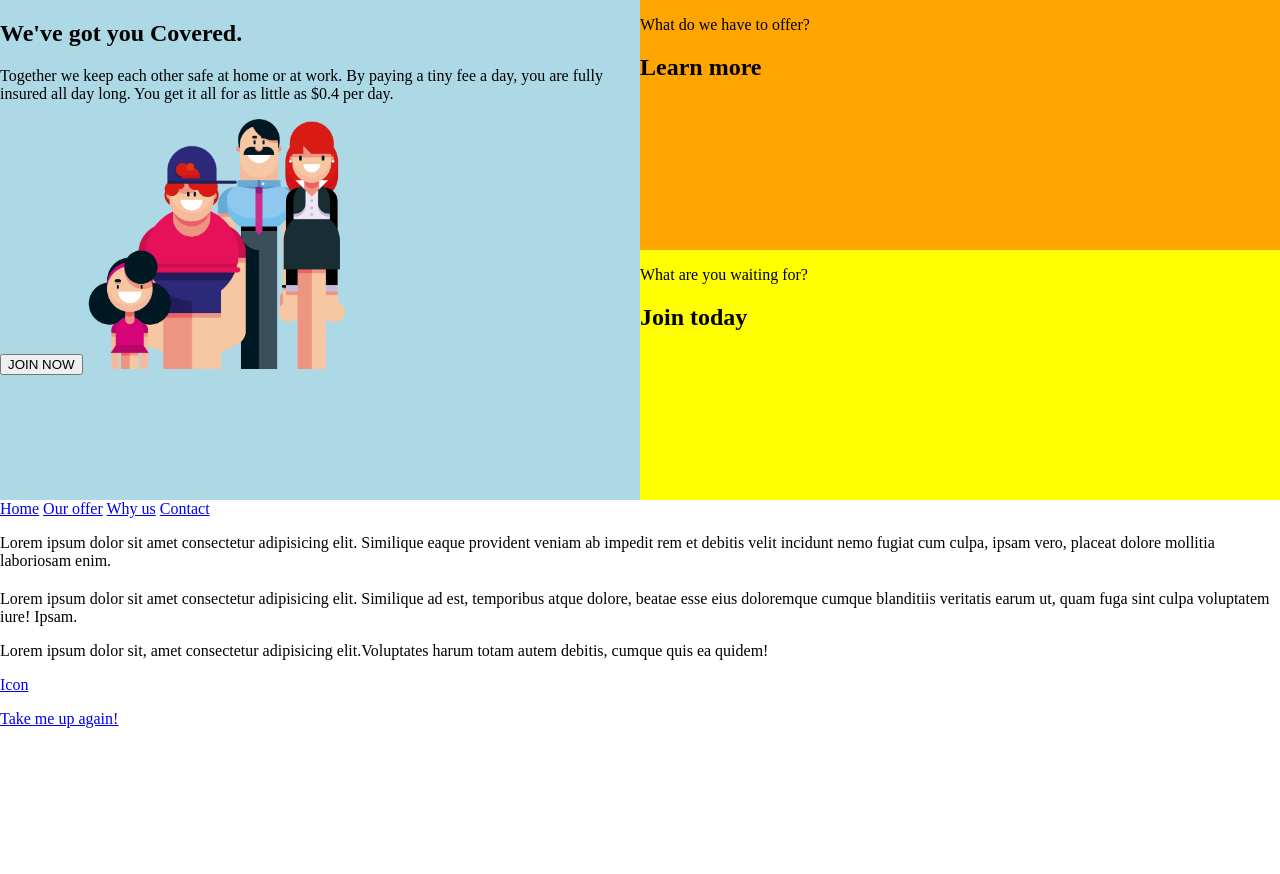
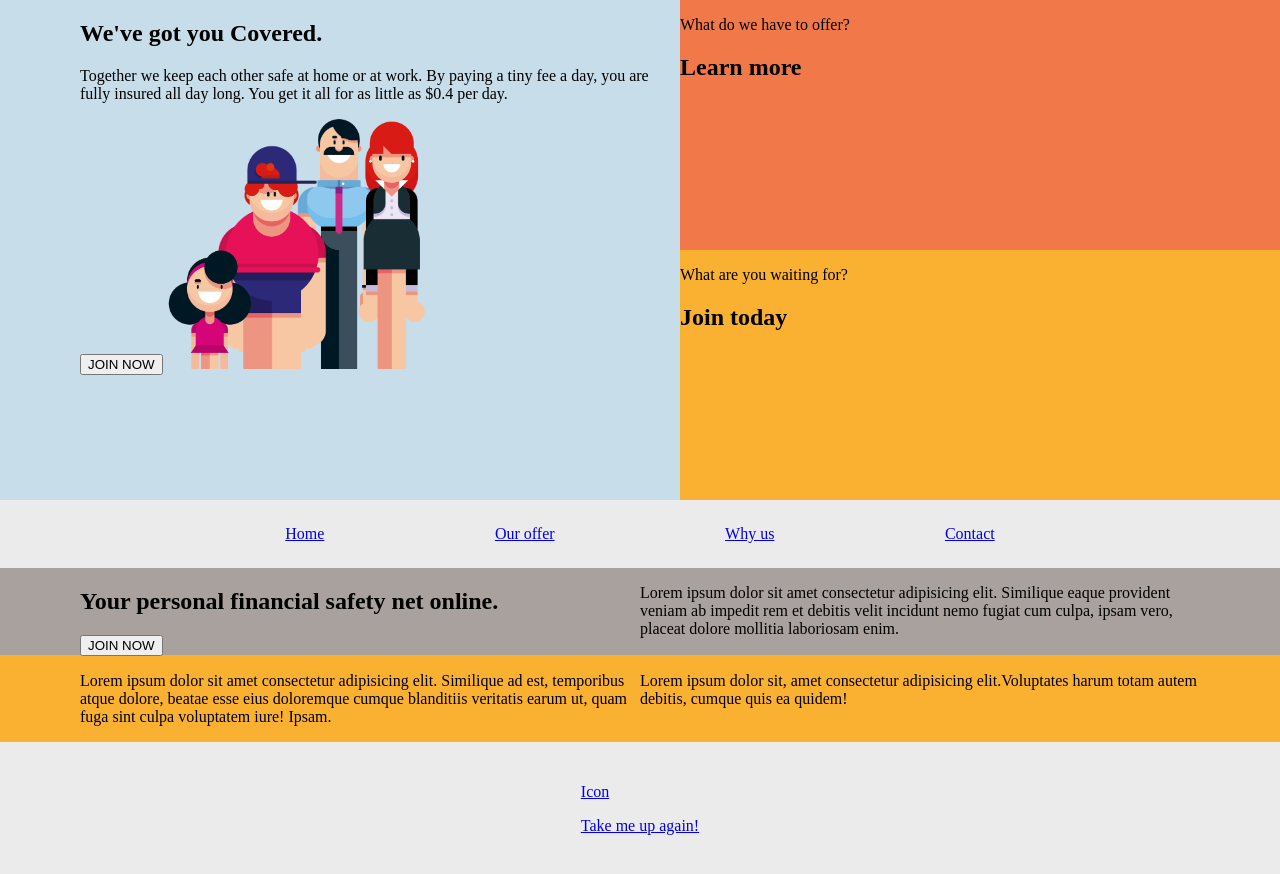
Before and after one commit to iths-janna-dahlberg/projekt-1-insurance-master, a plain HTML site: page index.html in a window 1280 px wide. Before the commit the page ends 800 px from the top, so only its background shows below. Drawn offline with Linux system fonts and the light colour scheme.

Commit message:
more css
more css  + a little more html
still building...

```diff
--- a/css/style.css
+++ b/css/style.css
@@ -8,18 +8,18 @@ body {
 
 header {
     height: 500px;
-    background-color: lightblue;
+    background-color: #c7ddea;
     display: grid;
     grid-template-columns: 1fr 1fr;
     grid-template-rows: 1fr 1fr;
     grid-template-areas:
     "blue1 orange2"
     "blue1 yellow3";
+    padding: 0px 0px 0px 80px;
 }
 
 .item1 {
     grid-area:blue1;
-
 }
 
 .item1 img {
@@ -29,10 +29,38 @@ header {
 
 .item2 {
     grid-area: orange2;
-    background-color: orange;
+    background-color: #f17949;
 }
 
 .item3 {
     grid-area: yellow3;
-    background-color: yellow;
+    background-color: #fab131;
 }
+
+nav {
+    display: flex;
+    justify-content: space-around;
+    background-color: #ebebeb;
+    padding: 25px 200px;
+}
+
+main {
+    display: flex;
+    flex-direction: column;
+    justify-content: space-between;
+    background: linear-gradient(180deg, #a9a19e 50%, #fab131 50%);
+    padding: 0px 80px;
+}
+
+main:first-of-type article {
+    display: flex;
+    justify-content: center;
+}
+
+.rubrik {
+    width: 50%;
+}
+
+main > article > p {
+    width: 50%;
+}
--- a/index.html
+++ b/index.html
@@ -9,6 +9,7 @@
 </head>
 
 <body>
+
     <div class="container">
 
         <header>
@@ -16,15 +17,17 @@
             <article class="item1">
                 <h1>We've got you Covered.</h1>
                 <p>Together we keep each other safe at home or at work.
-                     By paying a tiny fee a day, you are fully insured all day long.
-                    You get it all for as little as $0.4 per day.</p>
-                    <button>JOIN NOW</button>
-                    <img src="images/family.png">
+                By paying a tiny fee a day, you are fully insured all day long.
+                You get it all for as little as $0.4 per day.</p>
+                <button>JOIN NOW</button>
+                <img src="images/family.png">
             </article>
+
             <article class="item2">
                 <p>What do we have to offer?</p>
                 <h2>Learn more</h2>
             </article>
+
             <article class="item3">
                 <p>What are you waiting for?</p>
                 <h2>Join today</h2>
@@ -45,7 +48,10 @@
 
             <article>
 
-                <div class="rubrik"></div>
+                <div class="rubrik">
+                    <h1>Your personal financial safety net online.</h1>
+                    <button>JOIN NOW</button>
+                </div>
                 <p>Lorem ipsum dolor sit amet consectetur adipisicing elit. Similique eaque provident veniam ab impedit rem et debitis velit incidunt nemo fugiat cum culpa, ipsam vero, placeat dolore mollitia laboriosam enim.</p>
 
             </article>
```
